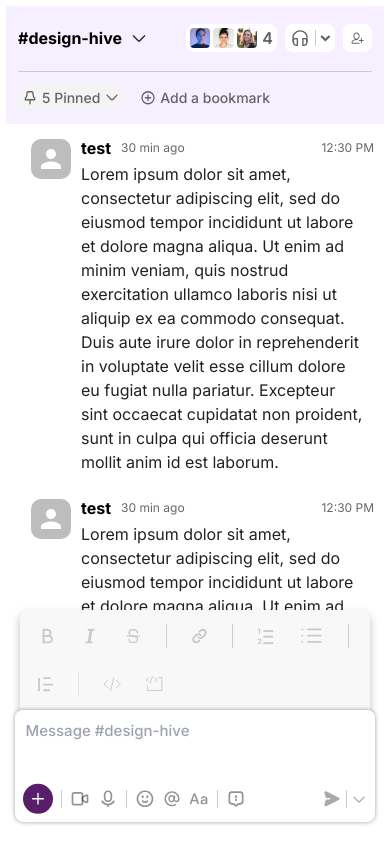
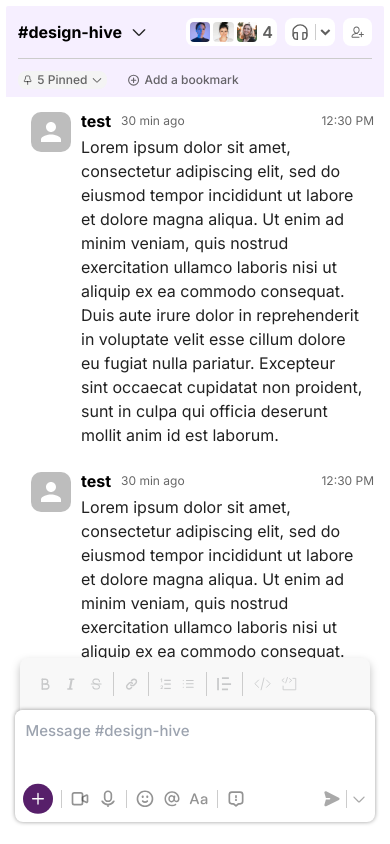
Before and after one commit to opencodeiiita/Hitch-Frontend, a Next.js app: page /workspace/ConversationCard in a window 390 px wide. Built offline with nearby package versions, Linux system fonts and the light colour scheme.

Commit message:
mobile minor css

```diff
--- a/src/components/ConversationCard/ConversationCard.jsx
+++ b/src/components/ConversationCard/ConversationCard.jsx
@@ -94,8 +94,11 @@ const ConversationCards = () => {
       className="w-[100%] border-[6px] border-white border bg-white m-auto flex flex-col sm:w-[65%]
       h-[100vh] rounded-[8px] justify-between overflow-hidden"
     >
-      <div className="min-h-[118px] max-[732px]:p-[12px_12px_8px_12px] bg-[#F6EFFF] pt-[20px] px-[24px] pb-[8px] gap-[13px] flex flex-col">
-        <div className="flex-wrap justify-between gap-y-[1rem] min-h-[40px] flex items-center">
+      <div
+        className="max-[732px]:p-[12px_12px_8px_12px] bg-[#F6EFFF] pt-[20px] px-[24px] pb-[16px]
+        max-[732px]:gap-[.75rem] gap-[1.3rem] flex flex-col"
+      >
+        <div className="flex-wrap justify-between gap-y-[1rem] flex items-center">
           <div className="max-w-[480px]  h-[18px] flex items-center gap-2">
             <p className="font-bold max-[732px]:text-[1rem]	text-[1.25rem]">
               #design-hive
@@ -211,9 +214,10 @@ const ConversationCards = () => {
           </div>
         </div>
         <hr className="border-[#CCCCCC]" />
-        <div className="h-[24px] max-w-[16rem] w-full justify-between flex">
+        <div className="gap-[1rem] max-[732px]:text-[.75rem] flex">
           <div className="flex items-center px-[4px] gap-[4px] bg-[#F4F4F4] rounded-[8px]">
             <svg
+              className="max-[732px]:h-[12px] w-auto"
               width="16"
               height="17"
               viewBox="0 0 16 17"
@@ -229,10 +233,11 @@ const ConversationCards = () => {
                 strokeLinejoin="round"
               />
             </svg>
-            <p className="text-[.875rem] text-[#272727B2] font-[500]">
+            <p className="max-[732px]:text-[.75rem] text-[.875rem] text-[#272727B2] font-[500]">
               5 Pinned
             </p>
             <svg
+              className="max-[732px]:h-[12px] w-auto"
               width="16"
               height="16"
               viewBox="0 0 18 19"
@@ -249,6 +254,7 @@ const ConversationCards = () => {
           </div>
           <div className="flex items-center px-[4px] gap-[4px] text-[500]">
             <svg
+              className="max-[732px]:h-[14px] w-auto"
               width="16"
               height="17"
               viewBox="0 0 16 17"
@@ -264,13 +270,13 @@ const ConversationCards = () => {
                 strokeLinejoin="round"
               />
             </svg>
-            <p className="text-[.875rem] text-[#272727B2] font-[500]">
+            <p className="max-[732px]:text-[.75rem] text-[.875rem] text-[#272727B2] font-[500]">
               Add a bookmark
             </p>
           </div>
         </div>
       </div>
-      <div className="overflow-y-scroll">
+      <div className={`${styles.scrollBar} overflow-y-scroll`}>
         {/* Message Component */}
         <MessageBox /> <MessageBox />
         <MessageBox />
@@ -281,7 +287,7 @@ const ConversationCards = () => {
           className={`${styles.markup} mx-[5px] bg-[#f8f8f8] rounded-t-[8px] drop-shadow-[0_4px_4px_rgba(0,0,0,0.25)]
             min-h-[48px] px-[18px] py-[14px] flex items-center flex-wrap gap-[1.5rem]`}
         >
-          <div className="pr-[1.5rem] items-center flex gap-[1.5rem] h-[24px] border-r-[#CCCCCC] border-r-[1px]">
+          <div className="items-center flex gap-[1.5rem] h-[24px] border-r-[#CCCCCC] border-r-[1px]">
             <svg
               onClick={() => changeSelectedText("bold")}
               width="18"
@@ -351,6 +357,7 @@ const ConversationCards = () => {
                 strokeLinejoin="round"
               />
             </svg>
+            <div></div>
           </div>
           <svg
             onClick={() => changeSelectedText("link")}
@@ -375,7 +382,8 @@ const ConversationCards = () => {
               strokeLinejoin="round"
             />
           </svg>
-          <div className="px-[1.5rem] items-center flex gap-[1.5rem] h-[24px] border-x-[#CCCCCC] border-x-[1px]">
+          <div className="items-center flex gap-[1.5rem] h-[24px] border-x-[#CCCCCC] border-x-[1px]">
+            <div></div>
             <svg
               onClick={() => changeSelectedText("ordered list")}
               width="17"
@@ -445,6 +453,7 @@ const ConversationCards = () => {
                 strokeLinejoin="round"
               />
             </svg>
+            <div></div>
           </div>
           <svg
             width="16"
@@ -459,7 +468,8 @@ const ConversationCards = () => {
               strokeWidth="1.86475"
             />
           </svg>
-          <div className="pl-[1.5rem] items-center flex gap-[1.5rem] h-[24px] min-[709px]:border-l-[#CCCCCC] border-l-[1px]">
+          <div className="items-center flex gap-[1.5rem] h-[24px] border-l-[#CCCCCC] border-l-[1px]">
+            <div></div>
             <svg
               onClick={() => changeSelectedText("code")}
               width="18"
--- a/src/components/ConversationCard/styles.module.css
+++ b/src/components/ConversationCard/styles.module.css
@@ -4,3 +4,43 @@
 .markup svg {
   cursor: pointer;
 }
+.markup {
+  --markup-gap: 1.5rem;
+}
+@media (max-width: 845px) {
+  .markup {
+    --markup-gap: 1rem;
+  }
+}
+.markup {
+  gap: var(--markup-gap);
+}
+.markup div {
+  gap: var(--markup-gap);
+}
+
+@media (max-width: 423px) {
+  .markup {
+    --markup-gap: 0.65rem;
+  }
+  .markup svg {
+    height: 14px;
+    width: auto;
+  }
+}
+
+/* width */
+.scrollBar::-webkit-scrollbar {
+  width: 12px;
+}
+
+/* Handle */
+.scrollBar::-webkit-scrollbar-thumb {
+  background: rgb(196, 195, 195);
+  border-radius: 10px;
+}
+
+/* Handle on hover */
+.scrollBar::-webkit-scrollbar-thumb:hover {
+  background: rgb(173, 173, 173);
+}
--- a/src/styles/globals.css
+++ b/src/styles/globals.css
@@ -25,7 +25,7 @@
 
 @font-face {
   font-family: inter;
-  src: url(/public/fonts/Inter-Regular.ttf);
+  src: url(/fonts/Inter-Regular.ttf);
 }
 
 .inter {
```
